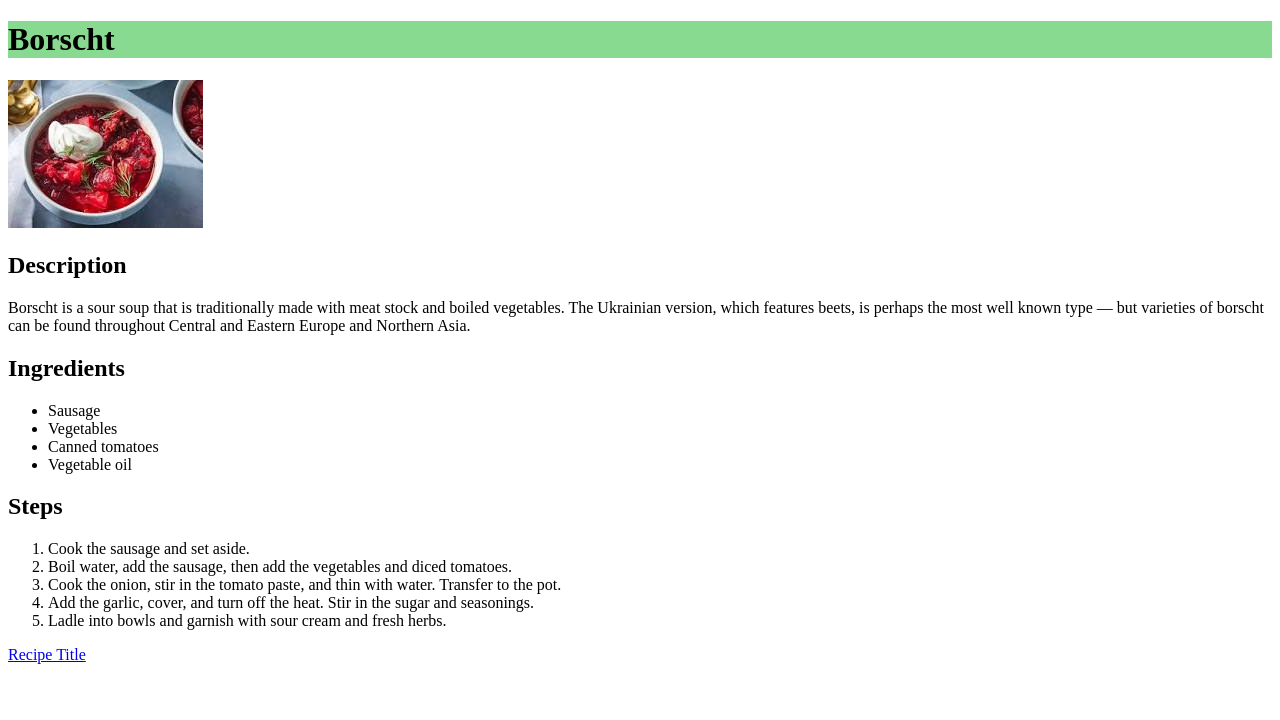
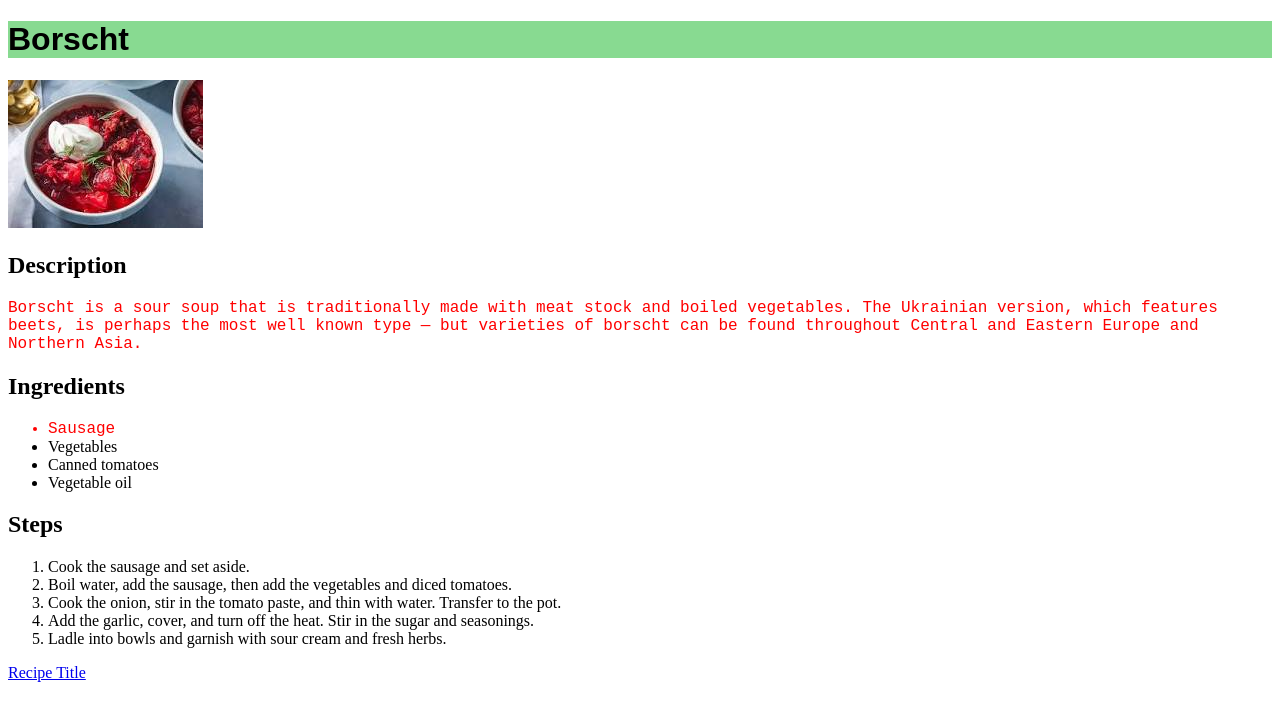
Before and after one commit to kvasivch/odin-recipes, a plain HTML site: page recipes/borscht.html in a window 1280 px wide. Drawn offline with Linux system fonts and the light colour scheme.

Commit message:
Style text

```diff
--- a/recipes/borscht.html
+++ b/recipes/borscht.html
@@ -11,7 +11,7 @@
         <img src="../img/borscht.jpg" alt="borscht">
 
         <h2>Description</h2>
-        <p>Borscht is a sour soup that is traditionally made with
+        <p class="borscht">Borscht is a sour soup that is traditionally made with
             meat stock and boiled vegetables. The Ukrainian version,
             which features beets, is perhaps the most well known type
             — but varieties of borscht can be found throughout Central
@@ -19,7 +19,7 @@
 
         <h2>Ingredients</h2>
         <ul>
-            <li>Sausage</li>
+            <li class="borscht">Sausage</li>
             <li>Vegetables</li>
             <li>Canned tomatoes</li>
             <li>Vegetable oil</li>
--- a/style.css
+++ b/style.css
@@ -1,3 +1,9 @@
 h1{
     background-color:rgb(136, 218, 145);
+    font-family: "Brush Script MT", sans-serif;
 }
+
+.borscht{
+    color: red;
+    font-family:'Courier New', Courier, monospace;
+}
```
